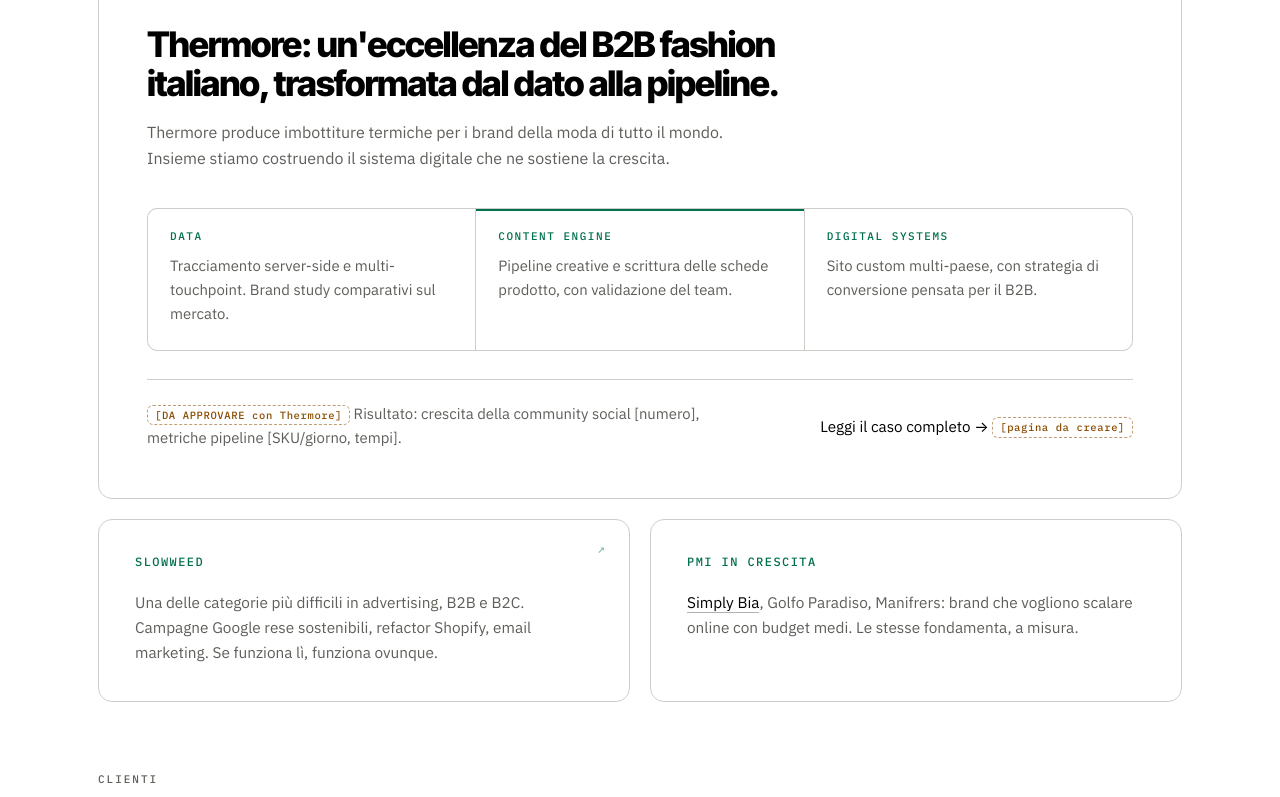
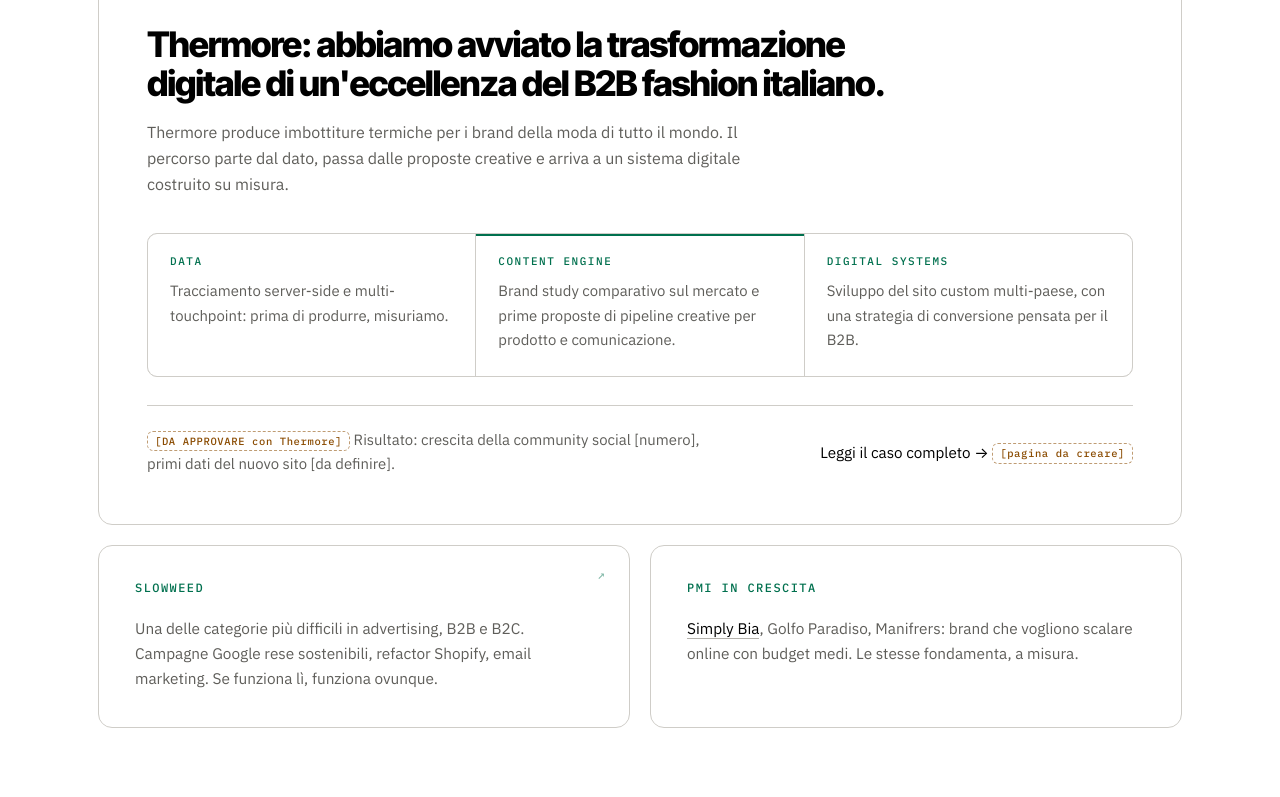
Before and after one commit to sclauzeroandrea-source/wevo-website, a plain HTML site: page index.html in a window 1280 px wide. Shown: the part 6826-7623 px from the top of the page. Drawn offline with Linux system fonts and the light colour scheme.

Commit message:
Casi: Thermore raccontato come trasformazione digitale avviata
Titolo e intro sul percorso dato → proposte creative → sistema custom.
Content Engine allineato allo stato reale (brand study e prime proposte
di pipeline), risultato senza metriche di pipeline. Aggiornato copy.md.

Co-Authored-By: Claude Opus 5.5 <noreply@anthropic.com>
Claude-Session: https://claude.ai/code/session_015aZsLBumHBDbsrhRMJfbo8

```diff
--- a/index.html
+++ b/index.html
@@ -473,27 +473,27 @@
           <a class="case__brand" href="https://www.thermore.com" target="_blank" rel="noopener" aria-label="Thermore, apre il sito in una nuova scheda">
             <img class="logo-img logo-img--thermore" src="assets/img/clients/thermore.svg" width="128" height="36" alt="Thermore" decoding="async">
           </a>
-          <h3 class="case__title">Thermore: un'eccellenza del B2B fashion italiano, trasformata dal dato alla pipeline.</h3>
-          <p class="case__intro">Thermore produce imbottiture termiche per i brand della moda di tutto il mondo. Insieme stiamo costruendo il sistema digitale che ne sostiene la crescita.</p>
+          <h3 class="case__title">Thermore: abbiamo avviato la trasformazione digitale di un'eccellenza del B2B fashion italiano.</h3>
+          <p class="case__intro">Thermore produce imbottiture termiche per i brand della moda di tutto il mondo. Il percorso parte dal dato, passa dalle proposte creative e arriva a un sistema digitale costruito su misura.</p>
         </div>
 
         <ol class="case__steps">
           <li>
             <p class="case__phase">Data</p>
-            <p>Tracciamento server-side e multi-touchpoint. Brand study comparativi sul mercato.</p>
+            <p>Tracciamento server-side e multi-touchpoint: prima di produrre, misuriamo.</p>
           </li>
           <li class="case__step--accent">
             <p class="case__phase">Content Engine</p>
-            <p>Pipeline creative e scrittura delle schede prodotto, con validazione del team.</p>
+            <p>Brand study comparativo sul mercato e prime proposte di pipeline creative per prodotto e comunicazione.</p>
           </li>
           <li>
             <p class="case__phase">Digital Systems</p>
-            <p>Sito custom multi-paese, con strategia di conversione pensata per il B2B.</p>
+            <p>Sviluppo del sito custom multi-paese, con una strategia di conversione pensata per il B2B.</p>
           </li>
         </ol>
 
         <div class="case__foot">
-          <p class="case__result"><span class="ph">[DA APPROVARE con Thermore]</span> Risultato: crescita della community social [numero], metriche pipeline [SKU/giorno, tempi].</p>
+          <p class="case__result"><span class="ph">[DA APPROVARE con Thermore]</span> Risultato: crescita della community social [numero], primi dati del nuovo sito [da definire].</p>
           <span class="case__cta">Leggi il caso completo <span aria-hidden="true">→</span> <span class="ph">[pagina da creare]</span></span>
         </div>
       </article>
```
Also changed, not shown: 1 other file.
